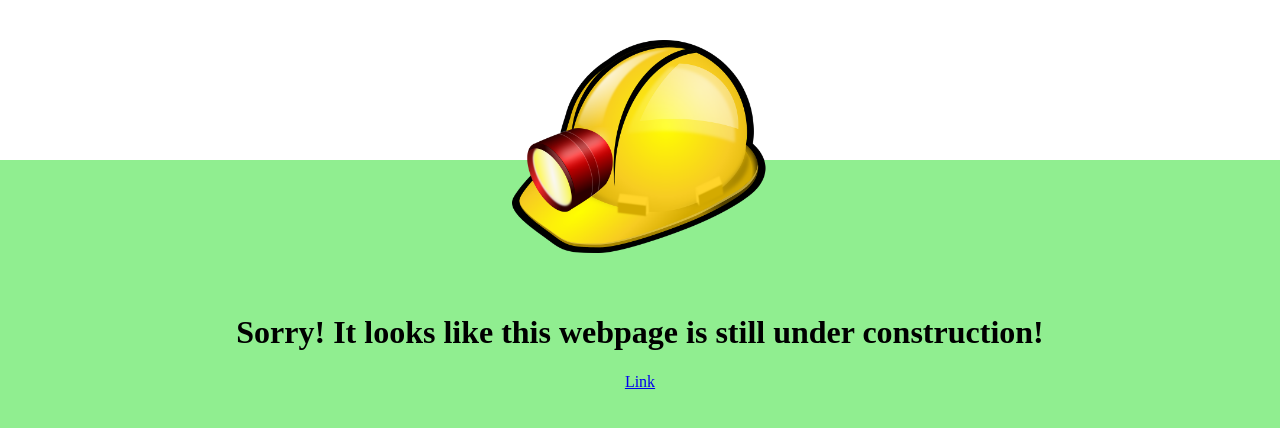
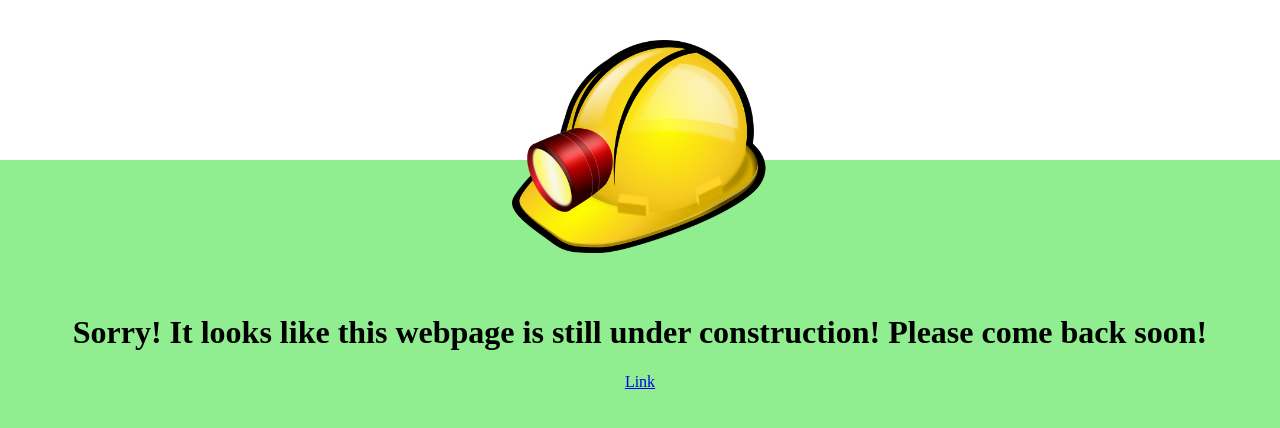
Before and after one commit to Pharaohcious/mattyounan.me, a plain HTML site: page index.html in a window 1280 px wide. Drawn offline with Linux system fonts and the light colour scheme.

Commit message:
test changes

```diff
--- a/index.html
+++ b/index.html
@@ -10,7 +10,7 @@
 <body>
 	<div class="container centerv centerh" style="flex-direction: column;">
 		<img src="hardhat-1300442_960_720.png" alt="Construction Hat" style="width: 20%; padding: 40px;">
-		<h1>Sorry! It looks like this webpage is still under construction!</h1>
+		<h1>Sorry! It looks like this webpage is still under construction! Please come back soon!</h1>
 		<a href="../MenasWebsite/index.html">Link</a>
 	</div>
 	<div style="width: 100%; height: 100%; background: lightgreen; position: fixed; top: 20%; z-index: -1;"></div>
```
